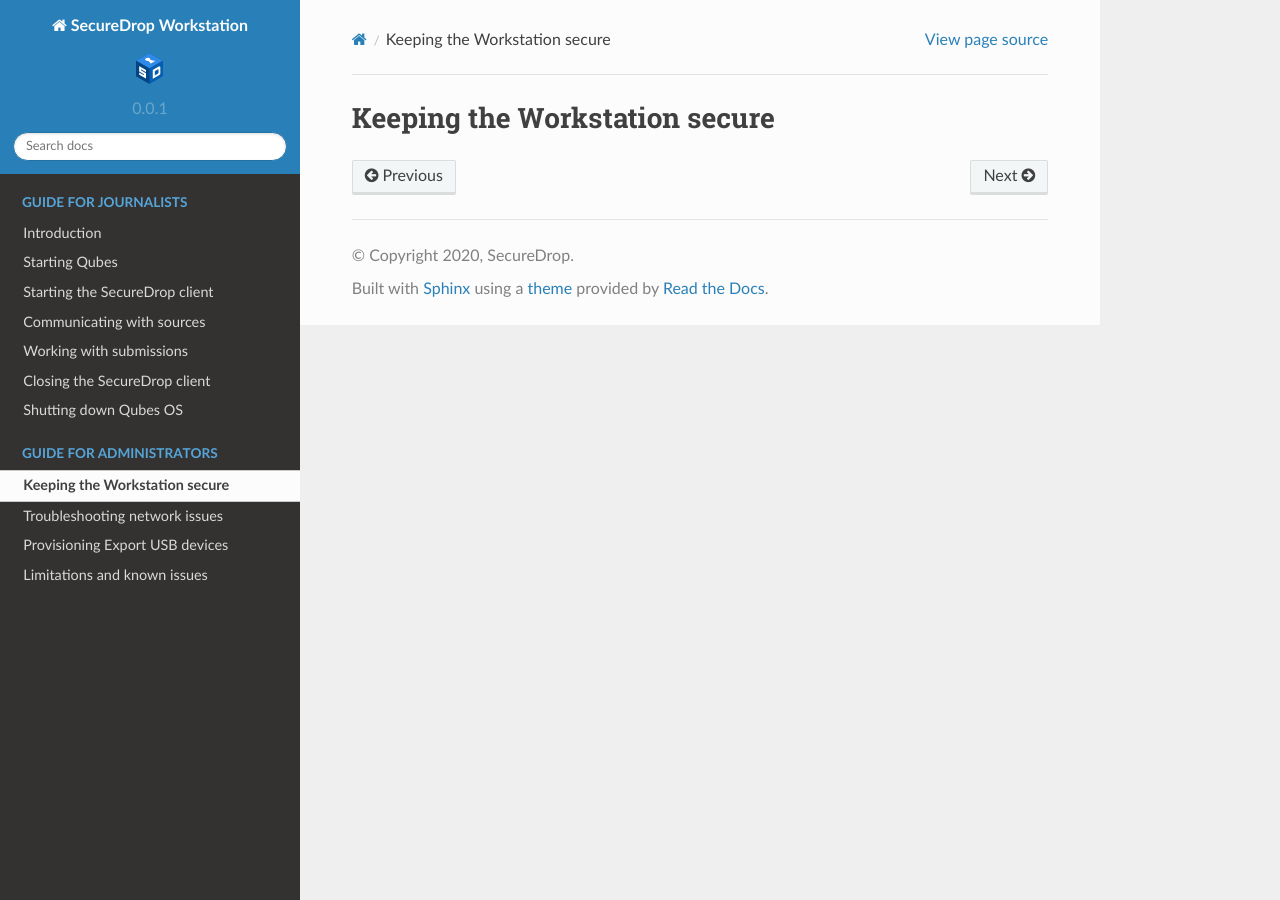
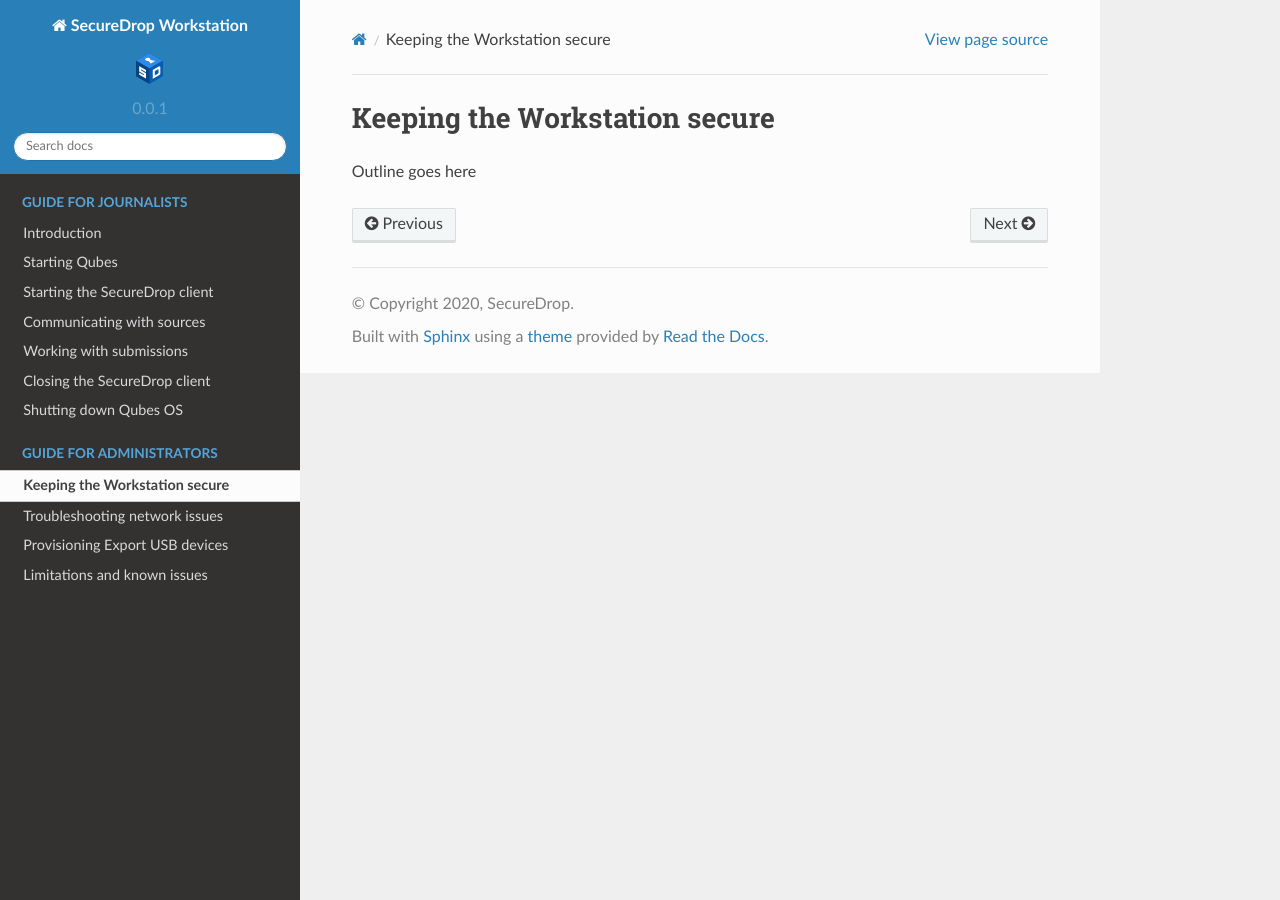
Before and after one commit to freedomofpress/securedrop-workstation-docs, a Sphinx documentation site: the page built from docs/admin/securing_workstation.rst, in a window 1280 px wide. Built offline with Sphinx 7.4.7 and the Read the Docs theme 2.0.0, drawn with Linux system fonts in a browser that asks for light colours.

Commit message:
test PR for ci

```diff
--- a/docs/admin/securing_workstation.rst
+++ b/docs/admin/securing_workstation.rst
@@ -1,2 +1,4 @@
 Keeping the Workstation secure
 ==============================
+
+Outline goes here
```
